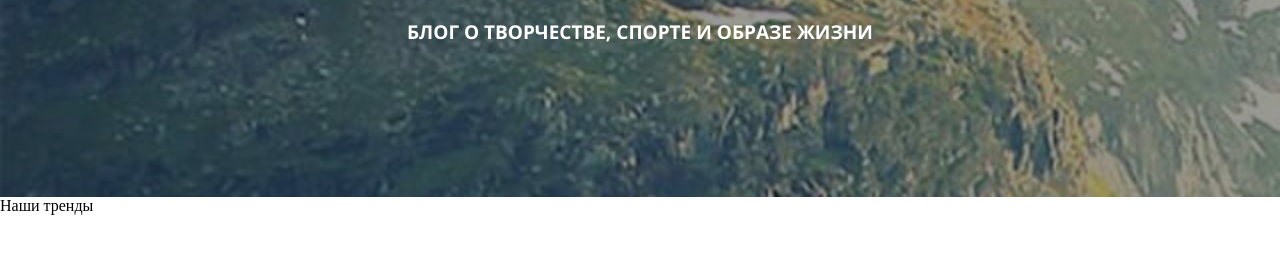
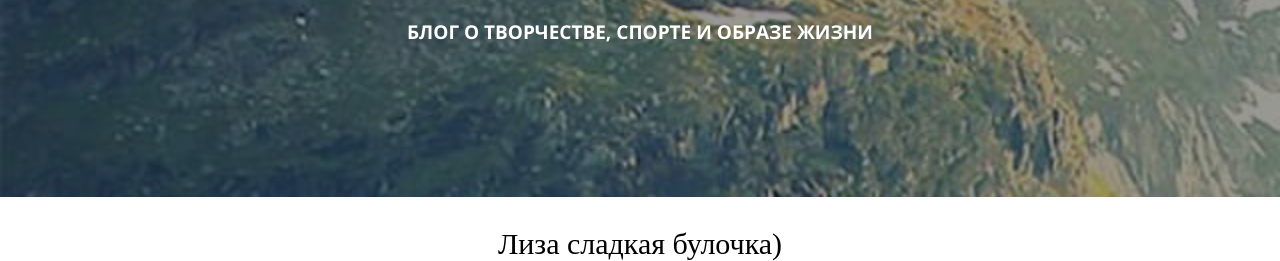
Before and after one commit to Svitnev/mq-diplom2, a plain HTML site: page index.html in a window 1280 px wide. Shown: the part 603-864 px from the top of the page. Before the commit the page ends 818 px from the top, so only its background shows below. Drawn offline with Linux system fonts and the light colour scheme; files whose address does not match are found by name.

Commit message:
Add files via upload

```diff
--- a/css/style.css
+++ b/css/style.css
@@ -130,3 +130,10 @@ nav.nav {
     text-transform: uppercase;
     font-size: 19px;
 }
+
+.now-trends {
+    text-align: center;
+    font-size: 30px;
+    margin-top: 30px;
+    margin-bottom: 30px
+}
--- a/index.html
+++ b/index.html
@@ -23,7 +23,7 @@
             </div>
         </header>
         <div class="content">
-            <div class="now-trends">Наши тренды</div>
+            <div class="now-trends">Лиза сладкая булочка)</div>
             <div class="sections"></div>
             <div class="posts"></div>
             <div class="mailing"></div>
```
